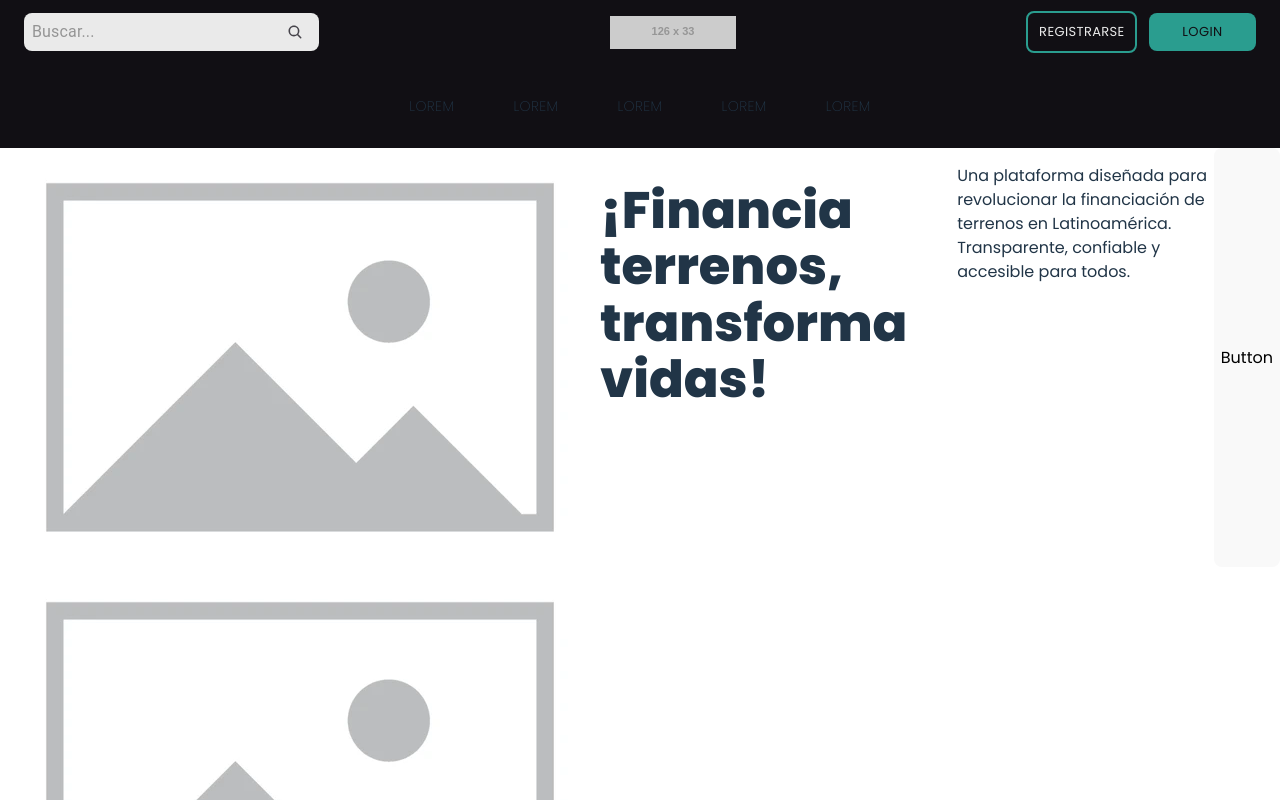
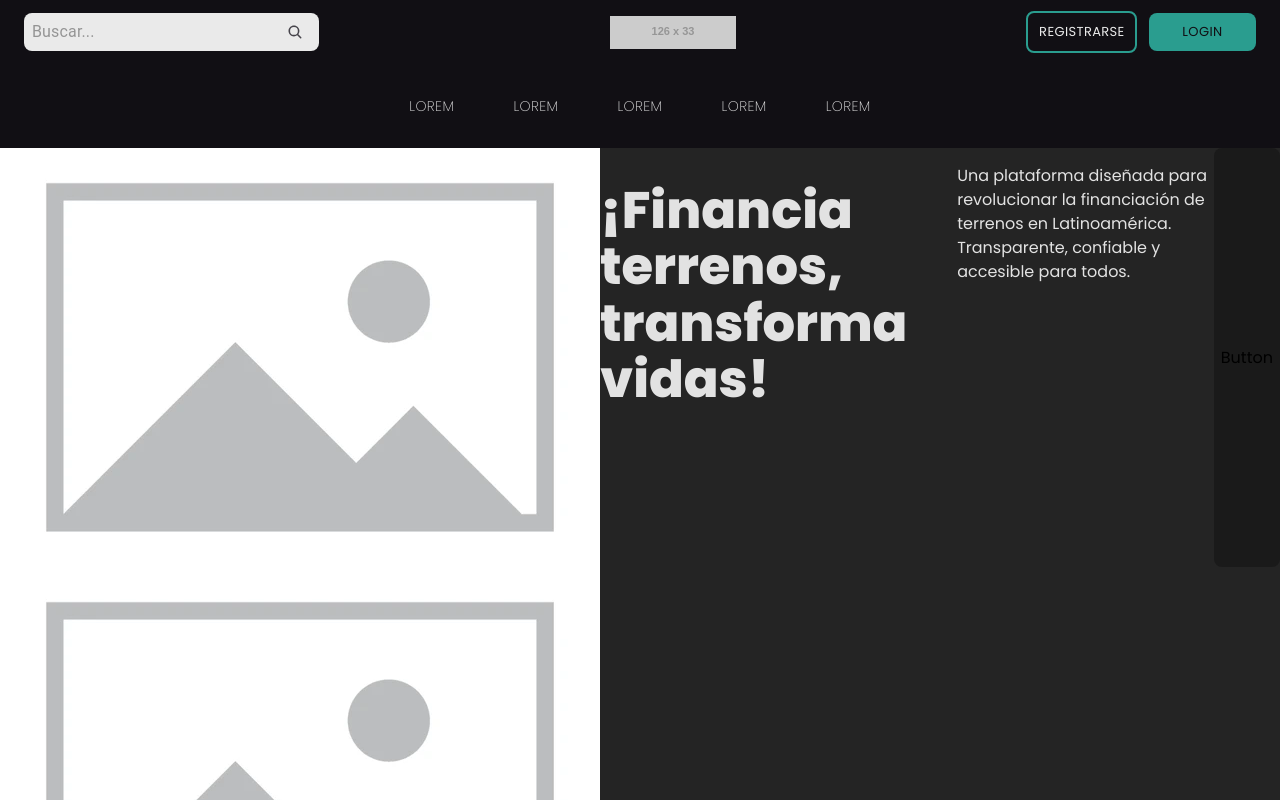
Before and after one commit to No-Country-simulation/h3-17-proptech, a React (Vite) app in the folder client/: page / in a window 1280 px wide. Shown: the top 800 px of the page. Built offline with nearby package versions, Linux system fonts and the light colour scheme.

Commit message:
modify<src/index.css>add overFlow

```diff
--- a/client/src/index.css
+++ b/client/src/index.css
@@ -28,6 +28,7 @@ body {
   place-items: center;
   min-width: 320px;
   min-height: 100vh;
+  overflow-x: hidden;
 }
 
 h1 {
@@ -52,16 +53,3 @@ button:focus,
 button:focus-visible {
   outline: 4px auto -webkit-focus-ring-color;
 }
-
-@media (prefers-color-scheme: light) {
-  :root {
-    color: #213547;
-    background-color: #ffffff;
-  }
-  a:hover {
-    color: #747bff;
-  }
-  button {
-    background-color: #f9f9f9;
-  }
-}
```
